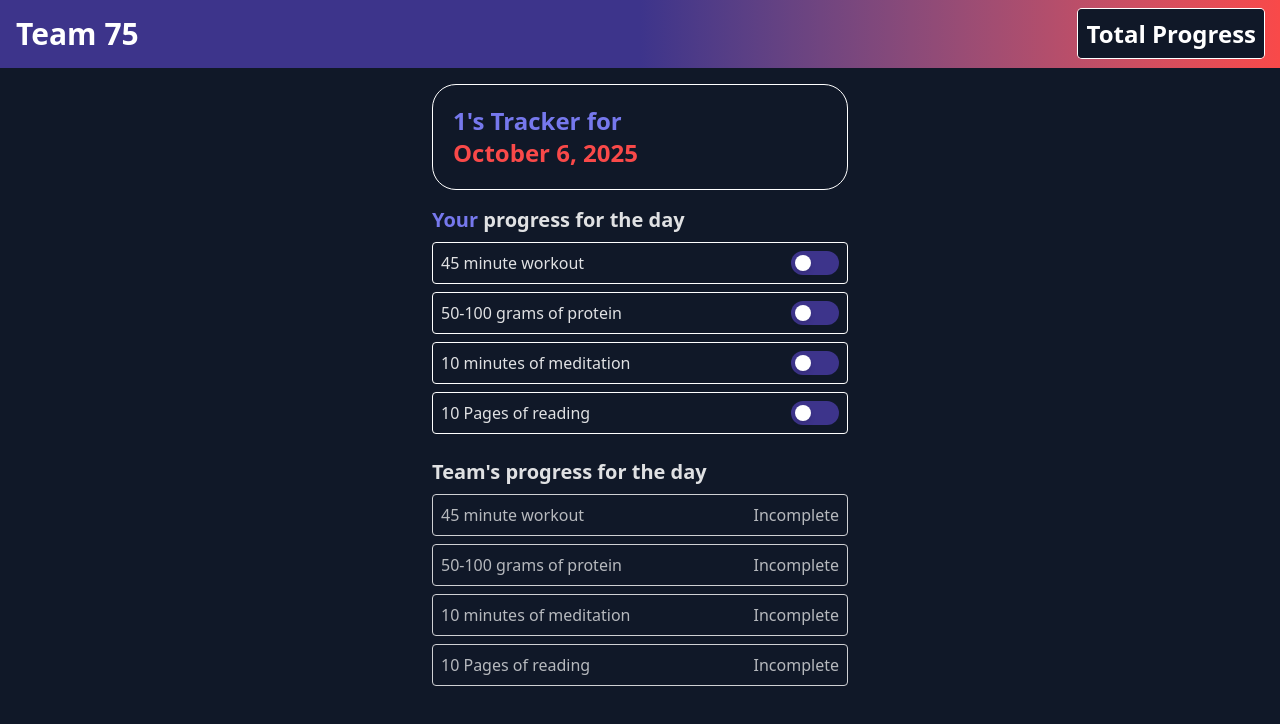
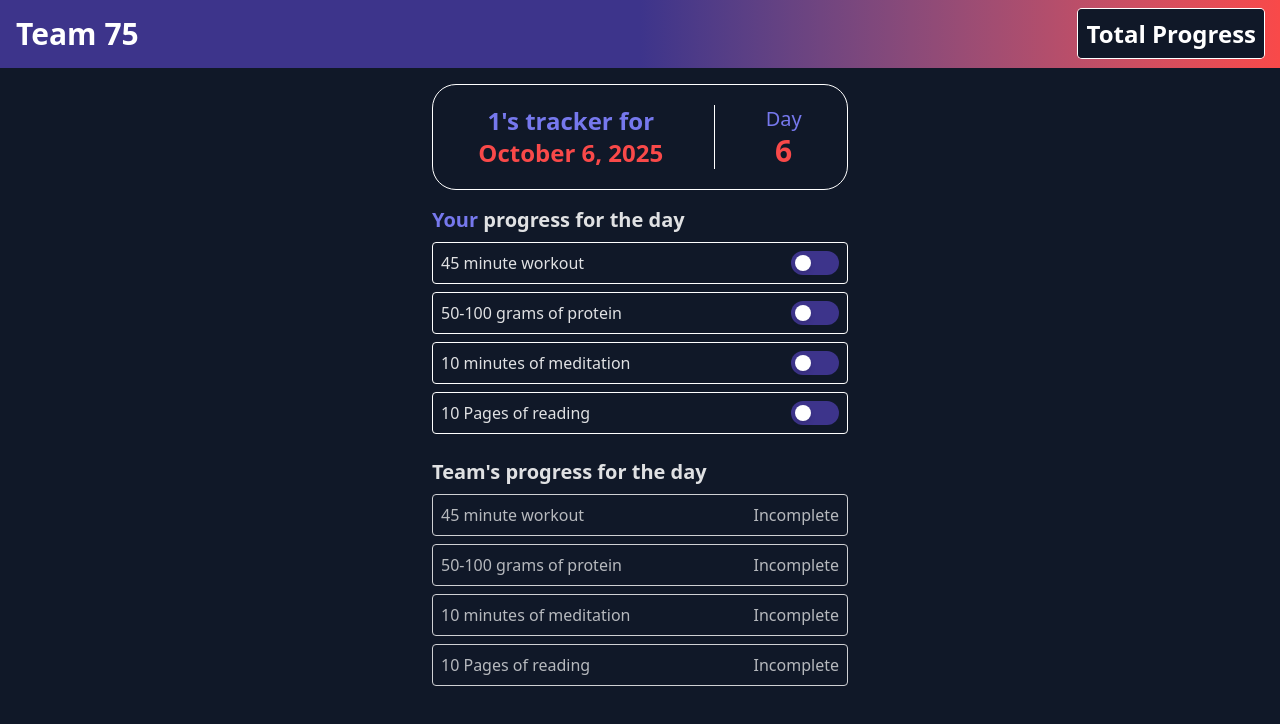
Before and after one commit to JsonLevine/team-75, a React (Vite) app: page /tracker/1 in a window 1280 px wide. Shown: the top 724 px of the page. Built offline with nearby package versions, Linux system fonts and the light colour scheme; no server answers; the database is empty.

Commit message:
Update Tracker.jsx

```diff
--- a/src/pages/Tracker.jsx
+++ b/src/pages/Tracker.jsx
@@ -32,6 +32,17 @@ export default function Tracker({ data, setData }) {
     month: "long",
     day: "numeric",
   });
+	const startDate = new Date(2025, 9, 2); // Month is 0-indexed: 9 = October
+	const totalDays = 75;
+
+	// Generate array of 75 sequential dates
+	const days = Array.from({ length: 75 }, (_, i) => {
+		const date = new Date(startDate);
+		date.setDate(date.getDate() + i);
+		return date
+			.toLocaleString("en-US", { timeZone: "America/New_York" })
+			.split(",")[0]; // YYYY-MM-DD
+	});
 
   const otherUser = username === "jason" ? "gabby" : "jason";
 
@@ -105,12 +116,18 @@ export default function Tracker({ data, setData }) {
 
   return (
     <div className="p-4 max-w-md mx-auto">
-      <h1
-        className={`${`${userTextColor}`} border border-white rounded-3xl p-5 text-2xl font-bold mb-4`}
+      <div
+        className={`${`${userTextColor}`} flex flex-row justify-around text-center border border-white rounded-3xl p-5 text-2xl font-bold mb-4`}
       >
-        {capitalizeFirstLetter(username)}'s Tracker for
-        <br /> <strong className={otherUserTextColor}>{legibleDate}</strong>
-      </h1>
+				<div>
+					{capitalizeFirstLetter(username)}'s tracker for
+					<br /> <strong className={otherUserTextColor}>{legibleDate}</strong>
+				</div>
+				<span className="border-r border-white"></span>
+				<span className="text-xl font-medium">Day <br/>
+					<strong className={`${`${otherUserTextColor}`}  text-3xl`}>{days.indexOf(today.split(",")[0]) + 1}</strong>
+				</span>
+      </div>
 
       <h2 className="text-xl font-semibold mb-2"><strong className={userTextColor}>Your</strong> progress for the day</h2>
       <div className="space-y-2 mb-6">
```
